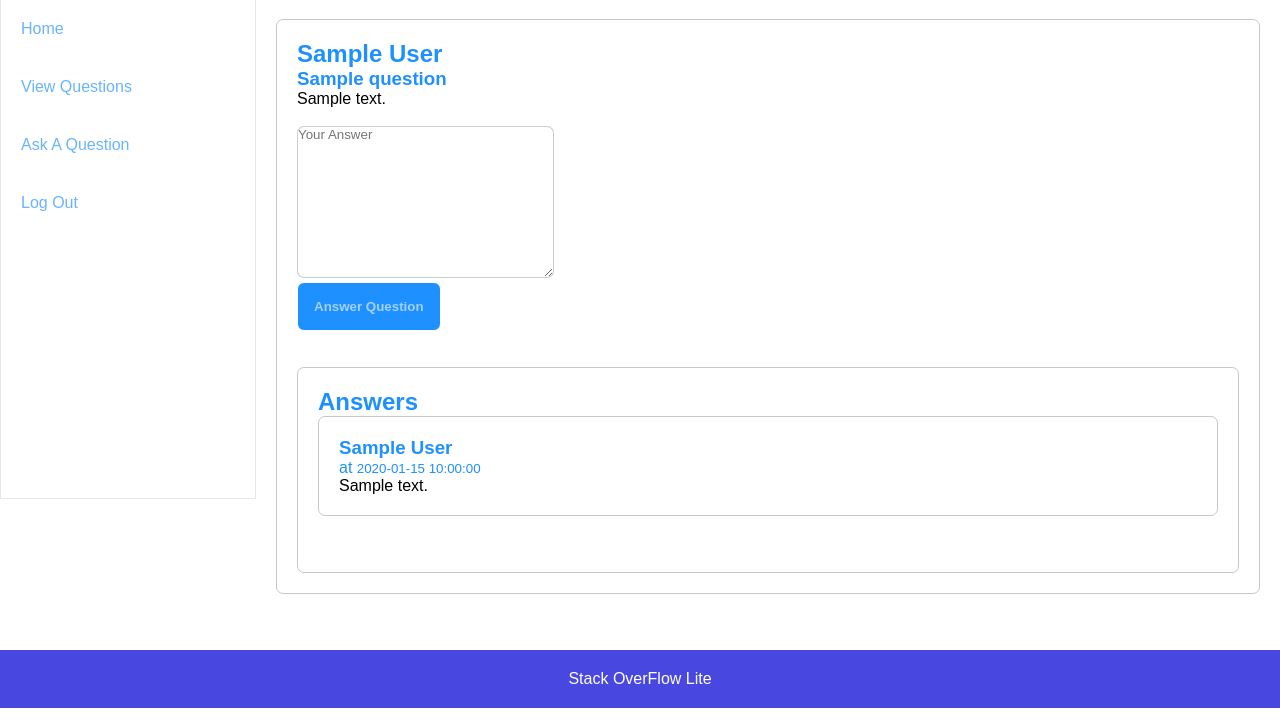
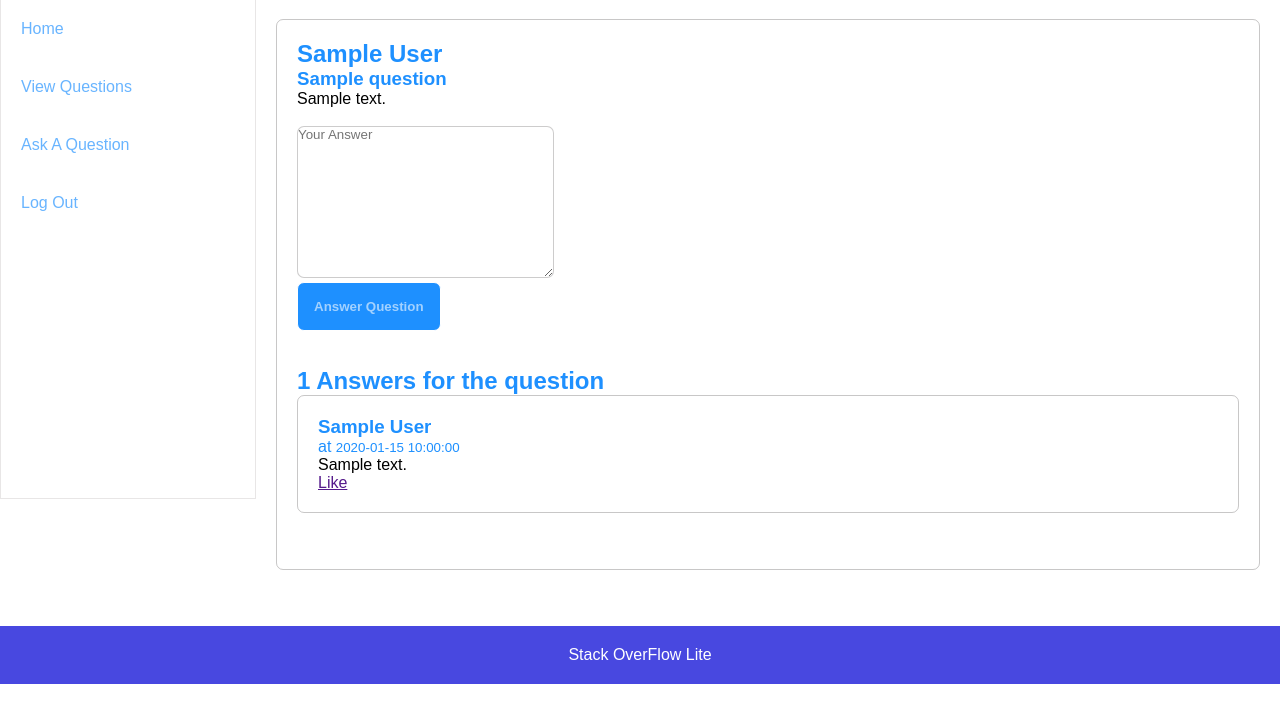
Before and after one commit to jod35/StackOverflow-lite, a Flask app: page /answer_question/1 in a window 1280 px wide. Shown: the part 78-800 px from the top of the page. Run offline with Flask 2, Linux system fonts and the light colour scheme; a user stored in the database is signed in; tables that the repository leaves empty hold one stand-in row (values such as "Sample post"); some libraries are stand-ins or nearby versions.

Commit message:
dynamic answers

```diff
--- a/stack/routes.py
+++ b/stack/routes.py
@@ -7,6 +7,7 @@ from .models import User,Question,Answer
 @app.route('/')
 def index():
     questions=Question.query.all()
+
     return render_template('index.html',questions=questions)
 
 #create_an account
@@ -51,7 +52,7 @@ def ask():
     db.session.add(new_question)
     db.session.commit()
     flash("Question Asked! Wait for the replies.")
-    return redirect(url_for('index'))
+    return redirect(url_for('ask'))
 
 #ask page
 @app.route('/ask_questions')
@@ -84,14 +85,24 @@ def update_question(question_id):
     return render_template('update.html',question_to_update=question_to_update)
 
 #answer a question
-@app.route('/answer_question/<int:question_id>',methods=['GET', 'POST'])
+@app.route('/answer_question/<int:question_id>')
 def answer_question(question_id):
     question_to_answer=Question.query.get_or_404(question_id)
-    answers=Answer.query.filter_by(author=current_user).all()
-    if request.method == 'POST':
-        content=request.form.get('content')
-        new_answer=Answer(content=content,question=question_to_answer,author=current_user)
-        db.session.add(new_answer)
-        db.session.commit()
-        return redirect('/answer_question/<int:question_id>')
-    return render_template('answer.html',question_to_answer=question_to_answer,answers=answers)
+    answers=Answer.query.filter_by(question=question_to_answer).all()
+
+
+
+    count=0
+    for i in answers:
+        count+=1
+
+    return render_template('answer.html',question_to_answer=question_to_answer,answers=answers,count=count)
+
+@app.route('/add_answer/<int:question_id>',methods=['POST'])
+def add_answer(question_id):
+    question_to_answer=Question.query.get_or_404(question_id)
+    content=request.form.get('content')
+    new_answer=Answer(content=content,question=question_to_answer,author=current_user)
+    db.session.add(new_answer)
+    db.session.commit()
+    return redirect(url_for('view_questions'))
--- a/stack/templates/answer.html
+++ b/stack/templates/answer.html
@@ -15,7 +15,7 @@
                            <p>{{question_to_answer.content}}</p>
                            <br>
                            <div class="">
-                                <form action="/answer_question/{{question_to_answer.id}}" method="post">
+                                <form action="/add_answer/{{question_to_answer.id}}" method="post">
                                    <textarea name="content" id="" cols="30" rows="10" placeholder="Your Answer"></textarea>
                                    <br>
                                    <input type="submit" value="Answer Question" class="mybtn">
@@ -23,14 +23,20 @@
                             </div>
                             <br><br>
 
-                            <div class="quest">
-                                <h2>Answers</h2>
+                            <div class="">
+                                <h2>{{count}} Answers for the question</h2>
                                 {% for answer in answers  %}
+
+                                    {% if answer.question_id == question_to_answer.id %}
                                     <div class="quest">
-                                        <h3>{{answer.author}}</h3> at <small>{{answer.date_answered}}</small>
-                                        <p>{{answer.content}}</p>
+                                            <h3>{{answer.author}}</h3> at <small>{{answer.date_answered}}</small>
+                                            <p>{{answer.content}}</p>
+                                            <div class="quest-opt">
+                                                <a href="">Like</a>
+                                            </div>
                                     </div>
-                                    <br><br>
+                                        <br><br>
+                                    {% endif %}
                                 {% endfor %}
 
                             </div>
```
